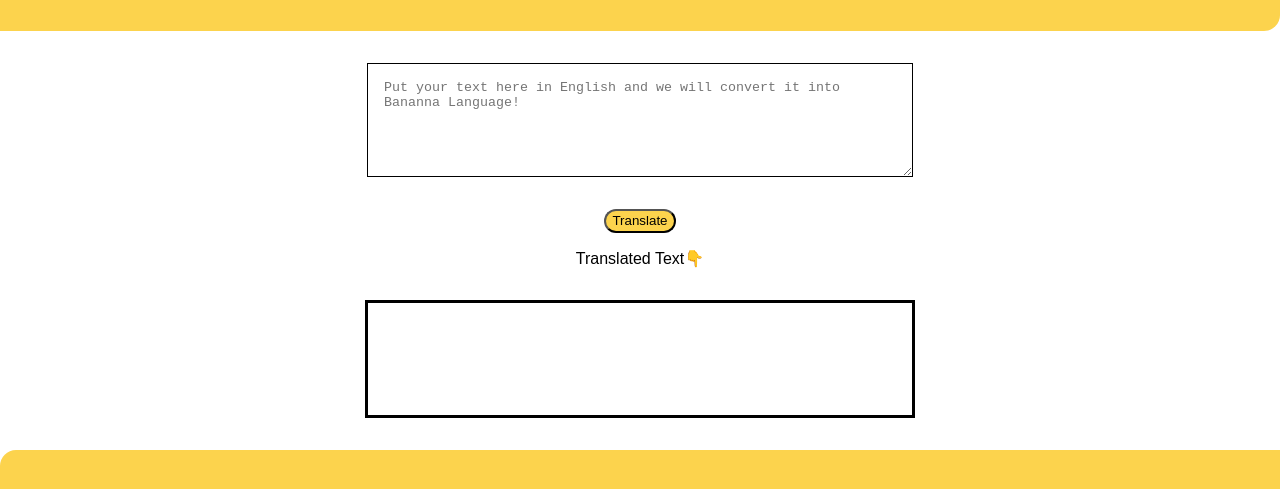
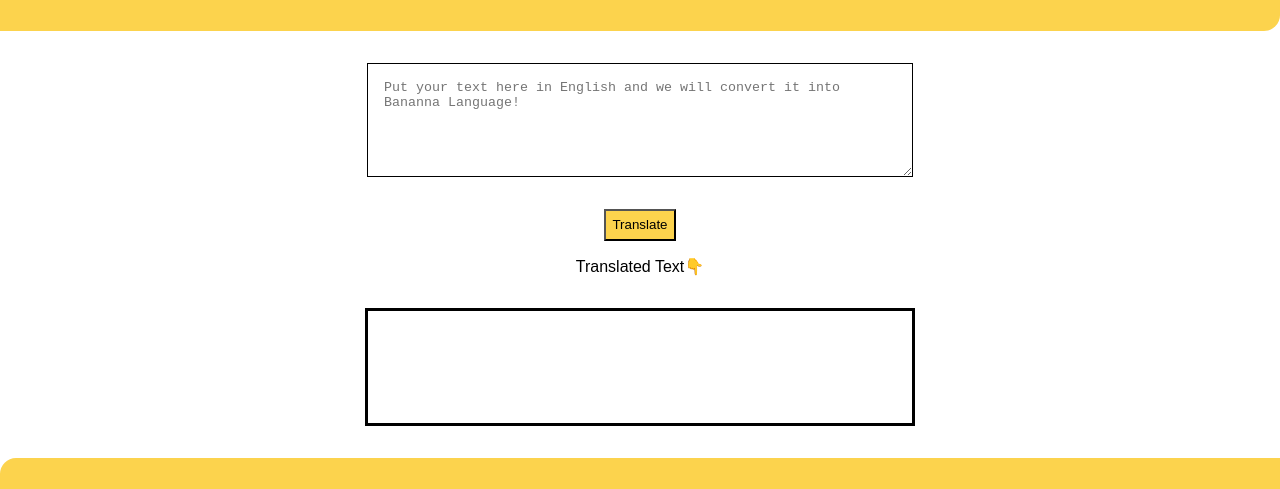
Before and after one commit to MugdhaPadgelwar/banana-speak-minion-language, a plain HTML site: page index.html in a window 1280 px wide. Shown: the part 101-590 px from the top of the page. Drawn offline with Linux system fonts and the light colour scheme; a web font is replaced by a local one.

Commit message:
updated button

```diff
--- a/styles.css
+++ b/styles.css
@@ -51,10 +51,10 @@ p{
 }
 .btn-design{
           margin-bottom: 2rem;
-        max-width: 150px;
+        max-width: 160px;
           background-color: var(--primary-color);
-          border-radius: 1rem;
-          height: 3vh;
+
+          height: 4vh;
           margin: auto;
           display: block;
 
```
